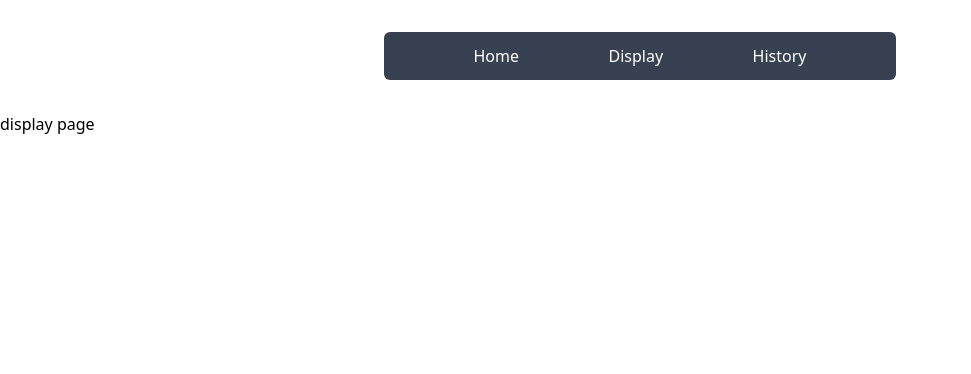
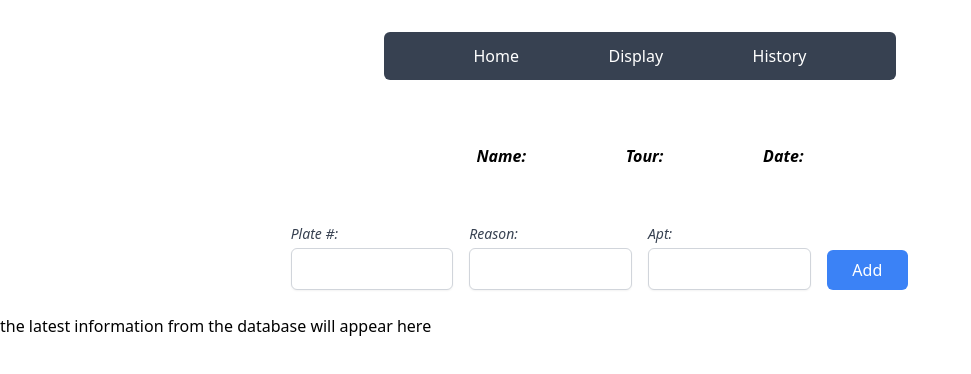
Before and after one commit to Zhibet34/Traker, a React (Vite) app: page /display in a window 1280 px wide. Shown: the top 374 px of the page, without its empty margins (0-971 px from the left). Built offline with nearby package versions, Linux system fonts and the light colour scheme.

Commit message:
completed 90% of the display ui interface

```diff
--- /dev/null
+++ b/src/components/Displayform.jsx
@@ -0,0 +1,63 @@
+import React from "react";
+
+function Displayform() {
+    return (
+        <form className=" w-full md:w-7/12 lg:w-7/12 mx-auto p-6">
+            {/**add a justify around */}
+            <div className="grid grid-cols-1 md:grid-cols-2 lg:grid-cols-4 gap-4 justify-around">
+                <div className="flex flex-col">
+                    <label htmlFor="plate" className="text-sm font-medium text-gray-700 mb-1">
+                        Plate #:
+                    </label>
+                    <input
+                        type="text"
+                        id="plate"
+                        name="plate"
+                        className="block w-full px-3 py-2 border border-gray-300 rounded-md shadow-sm focus:outline-none focus:ring-2 focus:ring-blue-500 focus:border-blue-500"
+                        required
+                        maxLength={10}
+                    />
+                </div>
+
+                <div className="flex flex-col">
+                    <label htmlFor="reason" className="text-sm font-medium text-gray-700 mb-1">
+                        Reason:
+                    </label>
+                    <input
+                        type="text"
+                        id="reason"
+                        name="reason"
+                        className="block w-full px-3 py-2 border border-gray-300 rounded-md shadow-sm focus:outline-none focus:ring-2 focus:ring-blue-500 focus:border-blue-500"
+                        required
+                        maxLength={10}
+                    />
+                </div>
+
+                <div className="flex flex-col">
+                    <label htmlFor="apt" className="text-sm font-medium text-gray-700 mb-1">
+                        Apt:
+                    </label>
+                    <input
+                        type="text"
+                        id="apt"
+                        name="apt"
+                        className="block w-full px-3 py-2 border border-gray-300 rounded-md shadow-sm focus:outline-none focus:ring-2 focus:ring-blue-500 focus:border-blue-500"
+                        required
+                        maxLength={5}
+                    />
+                </div>
+
+                <div className="flex items-end">
+                    <button
+                        type="submit"
+                        className="text-center w-1/2 md:w-1/2 px-4 py-2 bg-blue-500 text-white rounded-md hover:bg-blue-600 focus:outline-none focus:ring-2 focus:ring-blue-500 focus:ring-offset-2 mx-auto md:ml-0"
+                    >
+                        Add
+                    </button>
+                </div>
+            </div>
+        </form>
+    );
+}
+
+export default Displayform;
--- /dev/null
+++ b/src/components/Displayheader.jsx
@@ -0,0 +1,15 @@
+import React from "react";
+import '../css/index.css'
+
+function Displayheader(){
+    return(
+        <div className="w-full md:w-3/4 lg:w-4/12 mx-auto
+        flex justify-around mb-8">
+            <label>name: </label>
+            <label>tour: </label>
+            <label>date: </label>
+        </div>
+    )
+}
+
+export default Displayheader;
--- a/src/css/index.css
+++ b/src/css/index.css
@@ -24,3 +24,9 @@ body{
         padding: 0;
     }
 }
+
+label{
+    font-weight: bold;
+    text-transform: capitalize;
+    font-style: oblique;
+}
--- a/src/pages/Display.jsx
+++ b/src/pages/Display.jsx
@@ -1,9 +1,15 @@
 import React from "react";
+import Displayheader from "../components/Displayheader";
+import Displayform from "../components/Displayform";
 
 function Display(){
     return(
-        <div>
-            <h1>display page</h1>
+        <div className="mt-16 flex flex-col">
+            <Displayheader/>
+            <Displayform/>
+            <div>
+                <h1>the latest information from the database will appear here</h1>
+            </div>
         </div>
     )
 }
```
Also changed, not shown: 1 other file (tests, documents, lock files or other folders).
